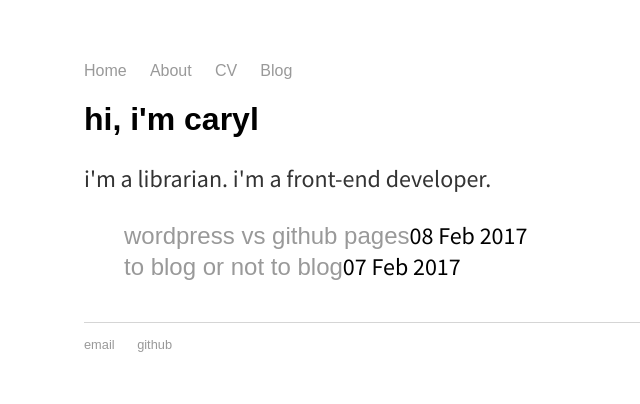
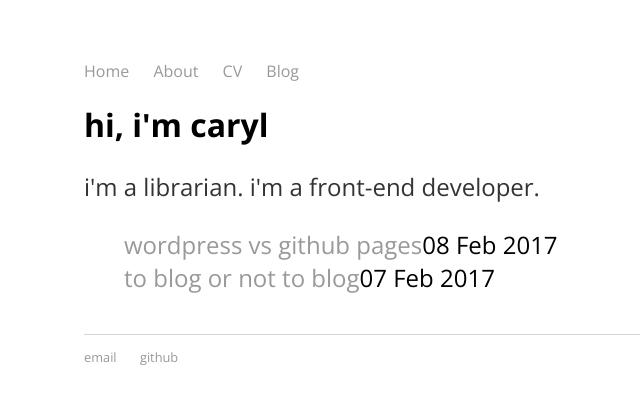
Before and after one commit to carylwyatt/carylwyatt.github.io, a Jekyll site: the page built from index.html, in a window 1280 px wide. Shown: the top 404 px of the page, without its empty margins (204-844 px from the left). Built offline with Jekyll 4.4.1, drawn with Linux system fonts in a browser that asks for light colours; some web fonts are replaced.

Commit message:
Update style.css
changed to open sans... caving.

```diff
--- a/css/style.css
+++ b/css/style.css
@@ -1,9 +1,9 @@
-@import url('https://fonts.googleapis.com/css?family=Source+Sans+Pro:300,400,700|Muli:300,400,600,700');
+@import url('https://fonts.googleapis.com/css?family=Open+Sans:300,400,400i,700');
 
 body {
     margin: 60px auto;
     width: 55%;
-    font-family:'Source Sans Pro', 'Arial', sans-serif;
+    font-family:'Open Sans', 'Arial', sans-serif;
 }
 nav ul, footer ul {
     padding: 0px;
@@ -17,7 +17,6 @@ nav ul li, footer ul li {
 a {
     text-decoration: none;
     color: #999;
-    font-family:'Muli', 'Arial', sans-serif;
     font-weight:400;
 }
 a:hover {
@@ -26,7 +25,6 @@ a:hover {
 h1 {
     font-size: 2em;
     font-weight:700;
-    font-family:'Muli', 'Arial', sans-serif;
 }
 p {
     font-size: 1.5em;
@@ -51,6 +49,5 @@ ul.posts li {
     font-size: 1.25em;
     color: #999;
     text-transform: lowercase;
-    font-family:'Muli', 'Arial', sans-serif;
     font-weight:300;
 }
```
